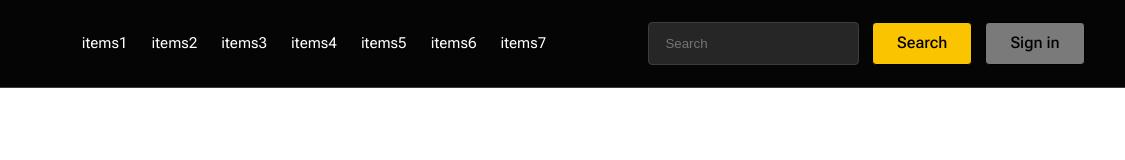
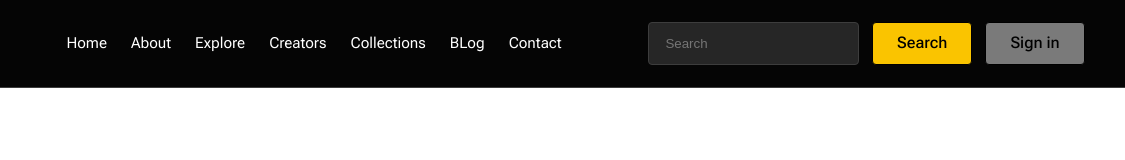
Before and after one commit to nicoxxxcox/integrations, a plain HTML site: page index.html in a window 1280 px wide. Shown: the full height of the page, 155-1280 px from the left. Drawn offline with Linux system fonts and the light colour scheme.

Commit message:
content html : update text navigation

```diff
--- a/index.html
+++ b/index.html
@@ -27,13 +27,13 @@
       </a>
       <nav class="main-nav">
         <div class="nav-list">
-          <a href="" class="nav-list--item">items1</a>
-          <a href="" class="nav-list--item">items2</a>
-          <a href="" class="nav-list--item">items3</a>
-          <a href="" class="nav-list--item">items4</a>
-          <a href="" class="nav-list--item">items5</a>
-          <a href="" class="nav-list--item">items6</a>
-          <a href="" class="nav-list--item">items7</a>
+          <a href="" class="nav-list--item">Home</a>
+          <a href="" class="nav-list--item">About</a>
+          <a href="" class="nav-list--item">Explore</a>
+          <a href="" class="nav-list--item">Creators</a>
+          <a href="" class="nav-list--item">Collections</a>
+          <a href="" class="nav-list--item">BLog</a>
+          <a href="" class="nav-list--item">Contact</a>
         </div>
         <div class="nav-burger">
           <span class="nav-burger--bar"></span>
```
